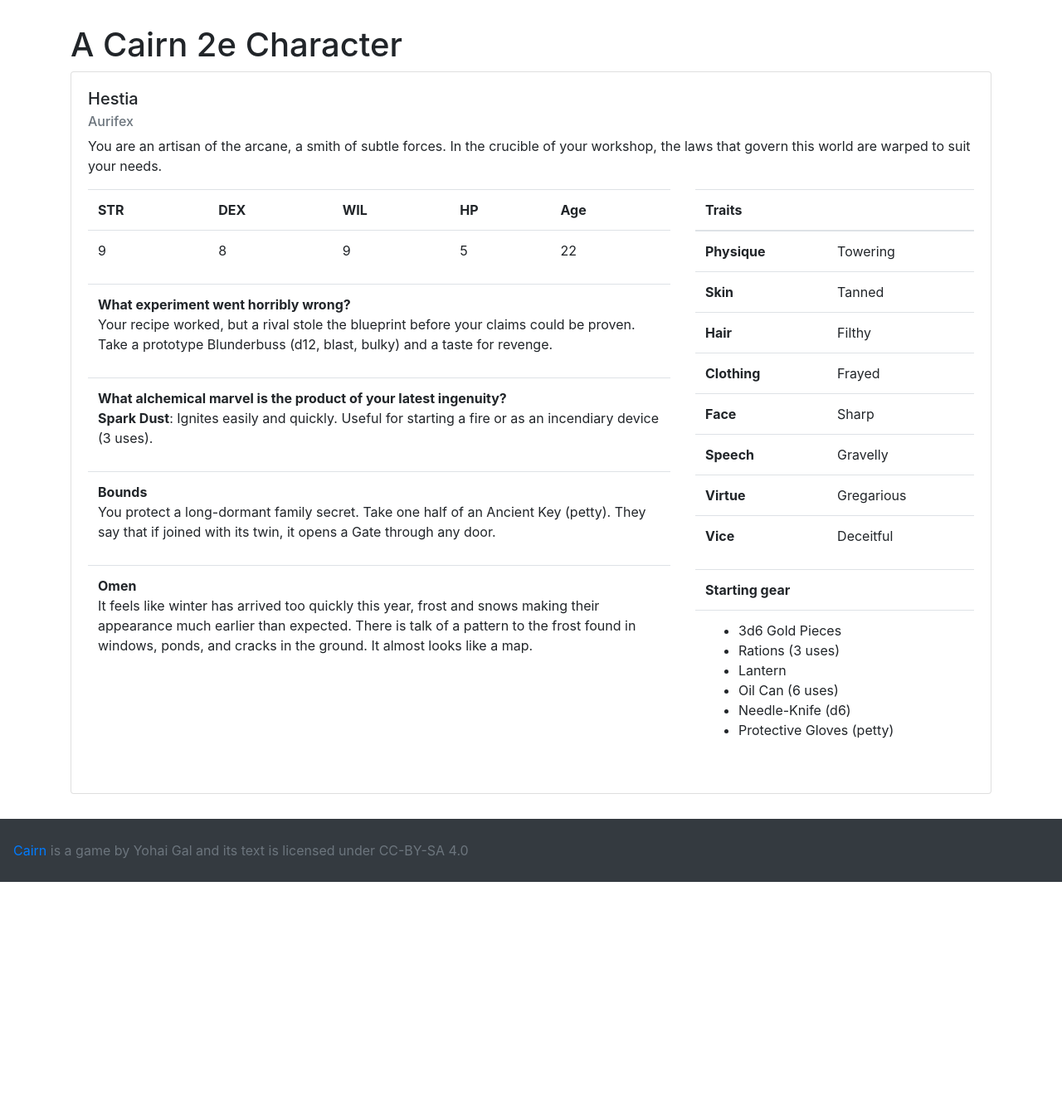
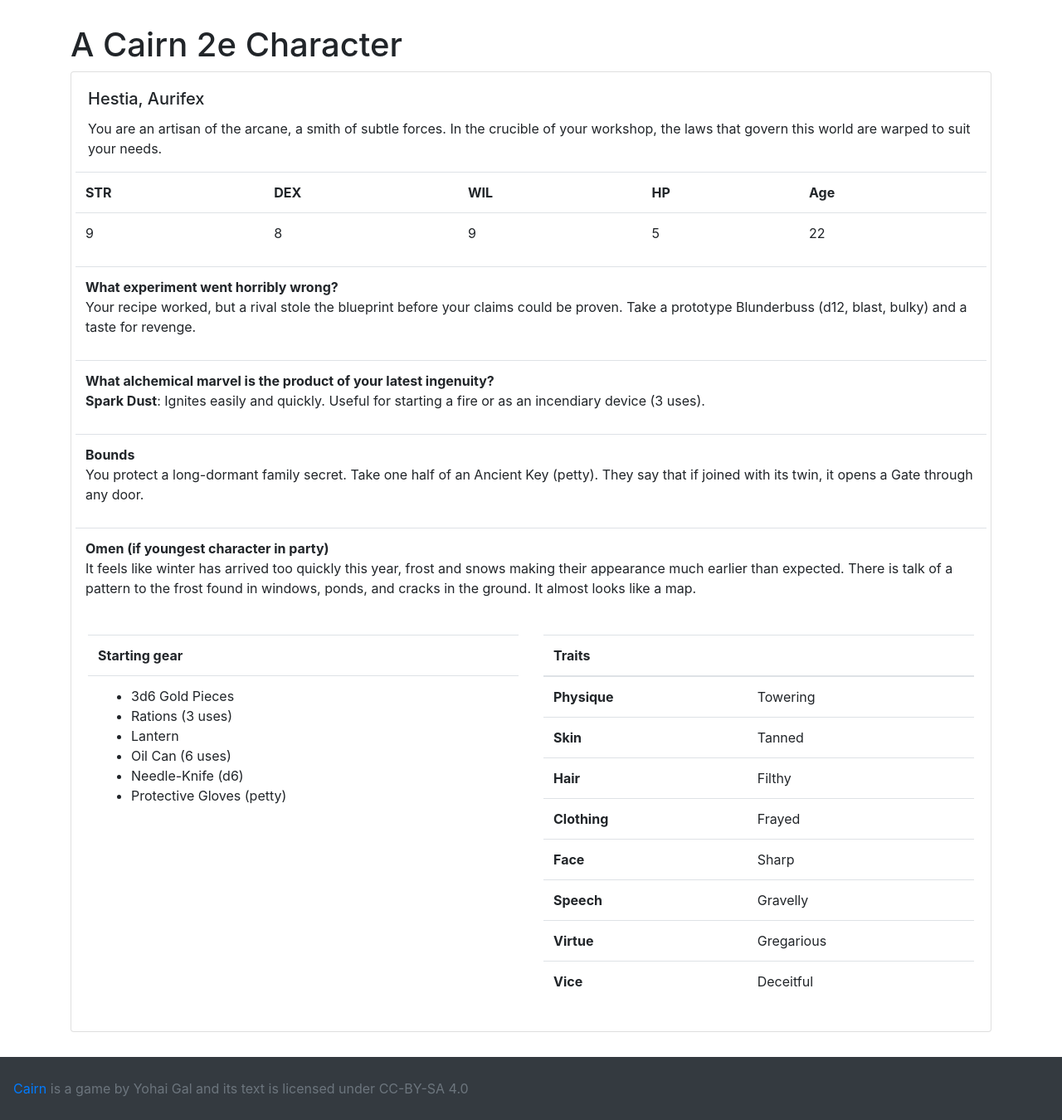
Before and after one commit to philippe-lemaire/cairn2e, a Django app: page /chargen/random in a window 1280 px wide. Shown: the part 56-1406 px from the top of the page at 83% size. Before the commit the page ends 1119 px from the top, so only its background shows below. Run offline with Django 5.2, Linux system fonts and the light colour scheme; some libraries are stand-ins or nearby versions.

Commit message:
more vertical layout

```diff
--- a/chargen/templates/chargen/generate_character.html
+++ b/chargen/templates/chargen/generate_character.html
@@ -7,11 +7,10 @@
 
 <div class="card">
   <div class="card-body">
-    <h5 class="card-title">{{char.name}}</h5>
-    <h6 class="card-subtitle mb-2 text-muted">{{char.background}}</h6>
+    <h5 class="card-title">{{char.name}}, {{char.background}}</h5>
     <p>{{char.profile|safe}}</p>
     <div class="row">
-        <div class="col-8">
+
             <table class="table">
             <tr>
                 <th>STR</th>
@@ -28,6 +27,9 @@
                 <td>{{char.age}}</td>
             </tr>
             </table>
+      </div>
+      <div class="row">
+
             <table class="table">
                 <tr>
                   <td>
@@ -47,13 +49,26 @@
                   </td>
                 </tr>
                 <tr>
-                  <td><p><b>Omen</b><br>
+                  <td><p><b>Omen (if youngest character in party)</b><br>
                     {{char.omen|safe}}</p>
                 </td>
               </tr>
             </table>
+      </div>
+      <div class="row">
+        <div class="col-6">
+          <table class="table">
+            <tr>
+              <th>Starting gear</th>
+            </tr>
+            <tr><td>
+              <ul>
+              {% for item in char.gear %}<li>{{item|safe}}</li>{% endfor %}
+              </ul></td>
+            </tr>
+          </table>
         </div>
-        <div class="col-4">
+        <div class="col-6">
             <table class="table">
                 <thead>
                     <tr>
@@ -67,17 +82,8 @@
                     </tr>
                 {% endfor %}
                 </table>
-                <table class="table">
-                  <tr>
-                    <th>Starting gear</th>
-                  </tr>
-                  <tr><td>
-                    <ul>
-                    {% for item in char.gear %}<li>{{item|safe}}</li>{% endfor %}
-                    </ul></td>
-                  </tr>
-                </table>
-        </div><!--col-->
+                </div>
+
     </div><!-- row-->
   </div>
 </div>
```
